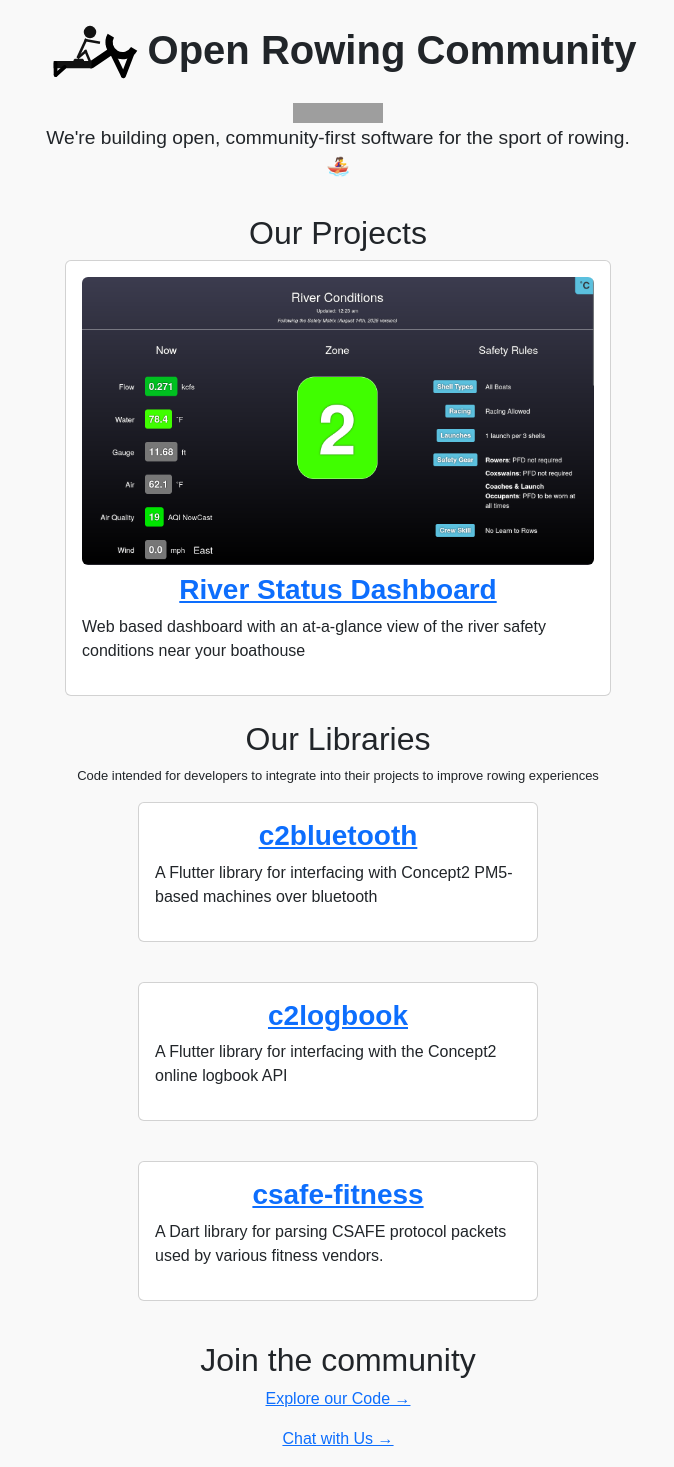
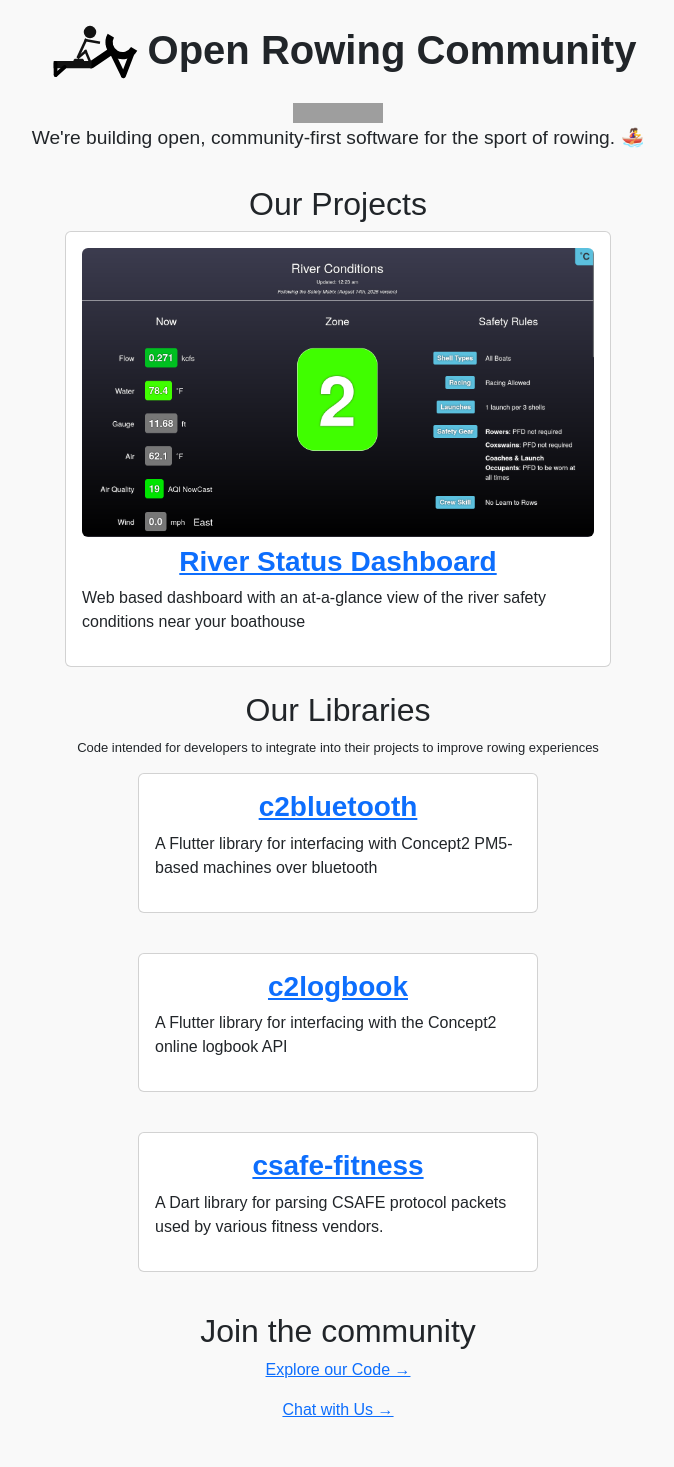
Before and after one commit to OpenRowingCommunity/openrowingcommunity.github.io, a Jekyll site: the page built from index.html, in a window 1280 px wide. Shown: the whole page, without its empty margins (302-976 px from the left). Built offline with Jekyll 4.4.1, drawn with Linux system fonts in a browser that asks for light colours; comment, search, counter and statistics services are not loaded; after the commit the page ends 1438 px from its top, so only the background shows below that; grey boxes are pictures that could not be loaded.

Commit message:
unlock subtitle width

```diff
--- a/_layouts/default.html
+++ b/_layouts/default.html
@@ -34,9 +34,13 @@
 			margin-left: .5rem;
 		}
 
+		.subtitle {
+			max-width: none;
+		}
+
 		header > p {
 			font-size: 1.2em;
-			max-width: 600px;
+			max-width: 800px;
 			text-align: center;
 		}
 		.small {
--- a/index.html
+++ b/index.html
@@ -9,7 +9,7 @@ title: Open Rowing Community
   </div>
 
   <a href="https://pub.dev/publishers/openrowing.com/packages"><img alt="Static Badge" src="https://img.shields.io/badge/pub.dev-openrowing.com-blue"></a>
-  <p>
+  <p class="subtitle">
     We're building open, community-first software for the sport of rowing. 🚣‍♀️
   </p>
   <p></p>
```
